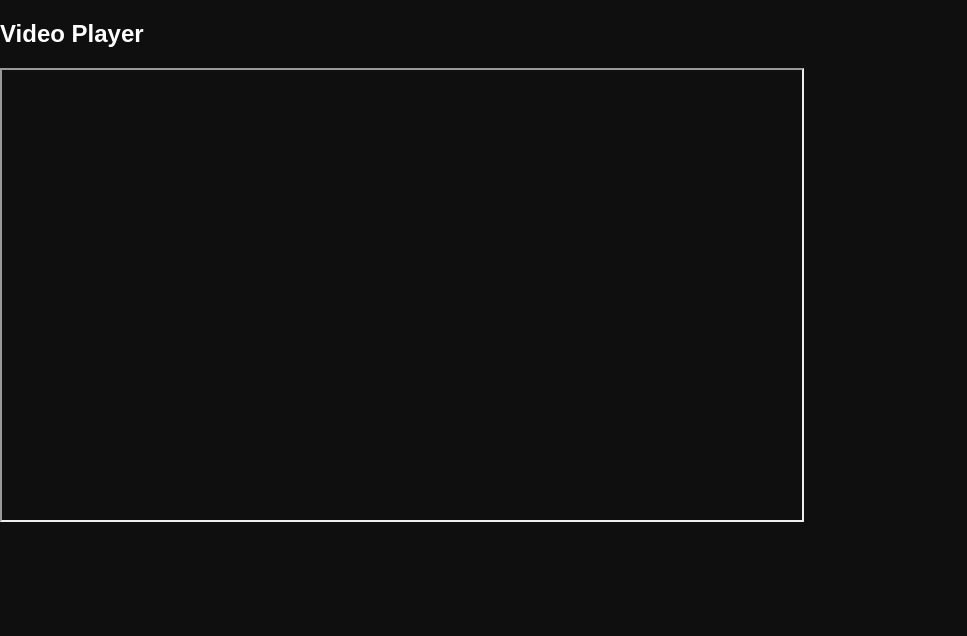
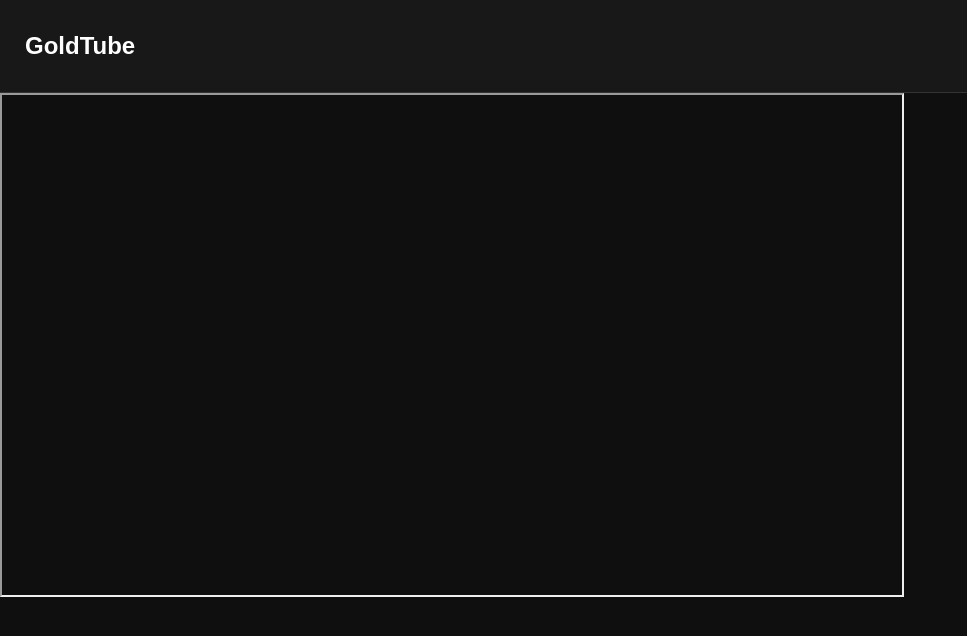
Before and after one commit to chuongtlgts01549-star/youtu, a plain HTML site: page watch.html in a window 1280 px wide. Shown: the whole page, without its empty margins (0-967 px from the left). Drawn offline with Linux system fonts and the light colour scheme.

Commit message:
Update watch.html

```diff
--- a/watch.html
+++ b/watch.html
@@ -3,7 +3,7 @@
 
 <head>
 
-<title>Xem video</title>
+<title>Watch</title>
 
 <link rel="stylesheet" href="style.css">
 
@@ -11,9 +11,28 @@
 
 <body>
 
-<h2>Video Player</h2>
+<header>
 
-<iframe id="player" width="800" height="450"></iframe>
+<h2>GoldTube</h2>
+
+</header>
+
+
+<div class="watchLayout">
+
+<div class="player">
+
+<iframe id="player" width="900" height="500"></iframe>
+
+</div>
+
+
+<div class="suggestions" id="suggestions">
+
+</div>
+
+</div>
+
 
 <script src="script.js"></script>
 
```
